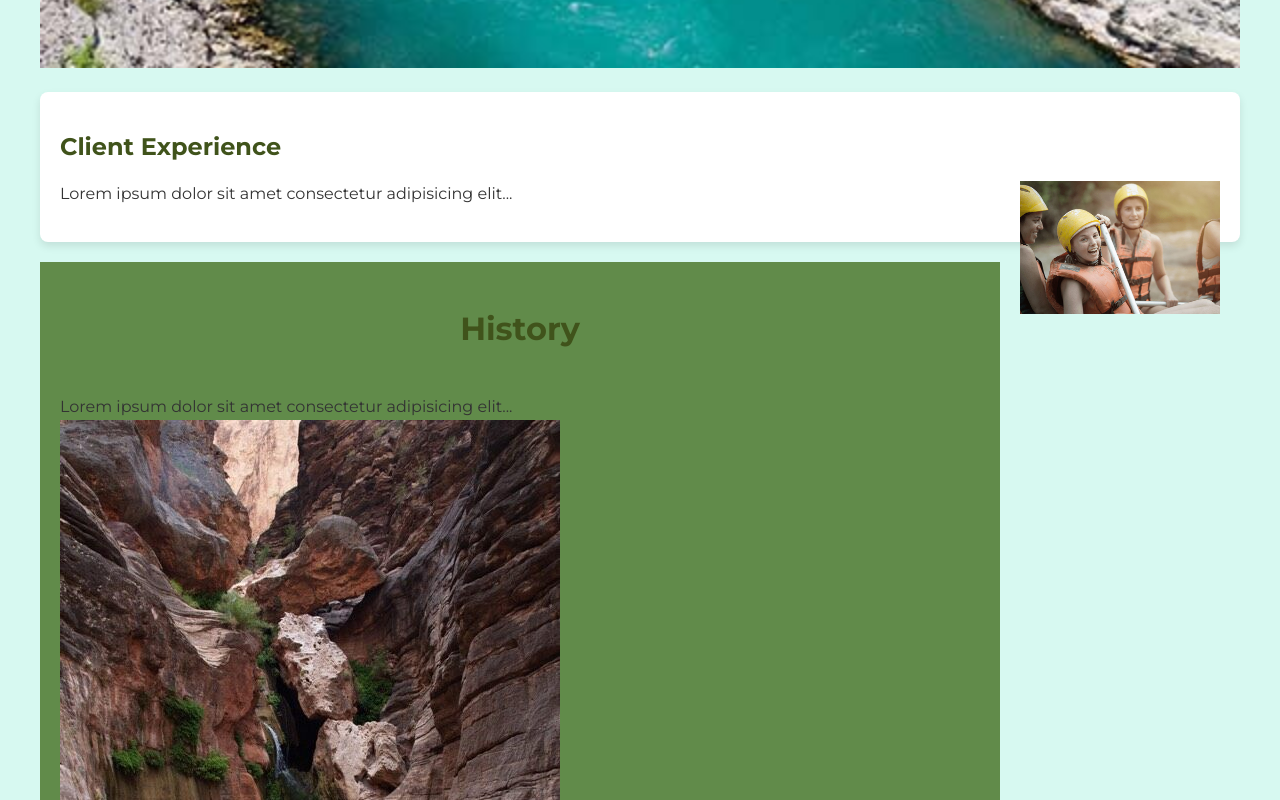
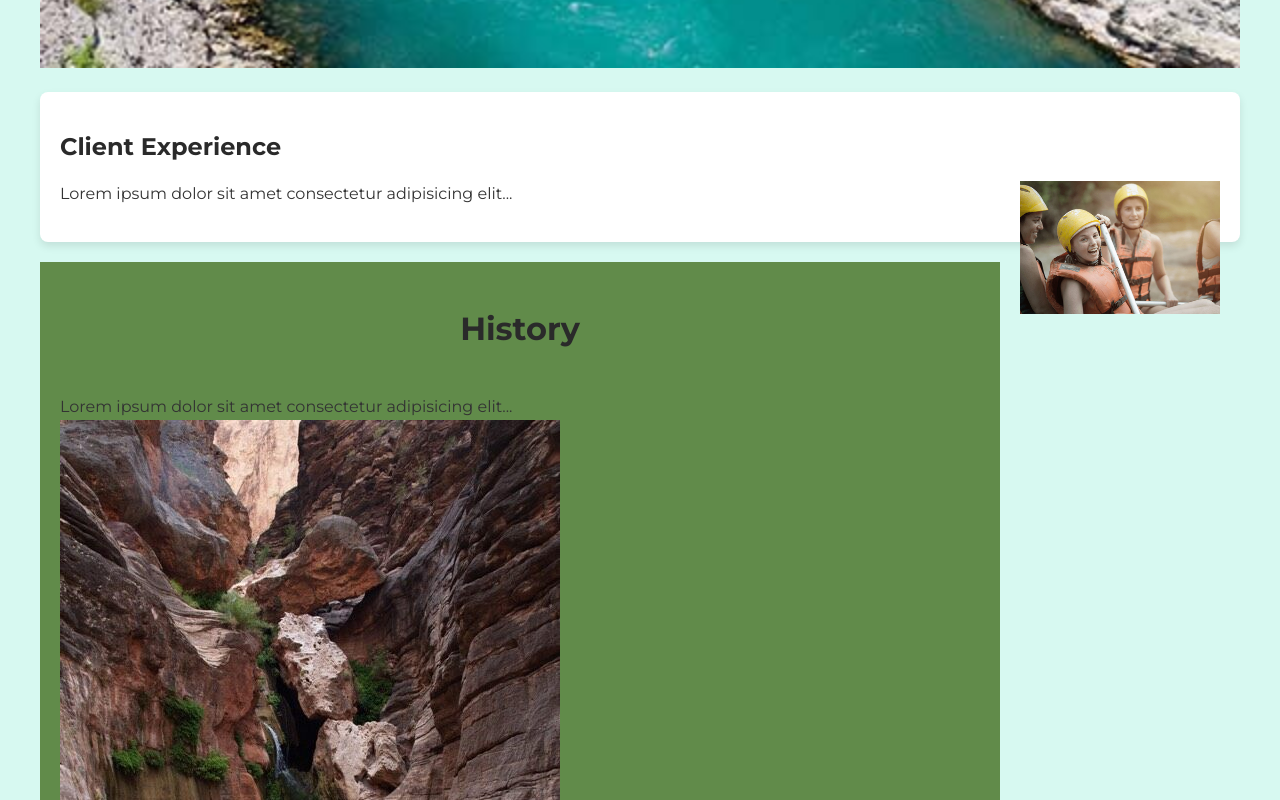
Before and after one commit to Christinealloyd/wdd130, a plain HTML site: page wwr/about.html in a window 1280 px wide. Shown: the part 840-1640 px from the top of the page. Drawn offline with Linux system fonts and the light colour scheme.

Commit message:
colour contrast changes

```diff
--- a/wwr/styles/rafting.css
+++ b/wwr/styles/rafting.css
@@ -1,11 +1,11 @@
 /* Define CSS variables */
 :root {
-  --primary-color: #D7F9F1;
-  --secondary-color: #7AA095;
-  --accent1-color: #40531B;
-  --accent2-color: #618B4A;
-  --text-color: #333;
-  --heading-color: #40531B;
+  --primary-color: #D7F9F1; /* Light background */
+  --secondary-color: #7AA095; /* Secondary background */
+  --accent1-color: #40531B; /* Darker accent for text */
+  --accent2-color: #618B4A; /* Light accent color */
+  --text-color: #333; /* Updated text color for contrast */
+  --heading-color: #2A2A2A; /* Updated heading color for contrast */
 }
 
 /* General styling */
@@ -47,7 +47,7 @@ nav {
 }
 
 nav a {
-  color: white;
+  color: white; /* Change link color for better contrast */
   text-decoration: none;
   font-weight: bold;
 }
```
